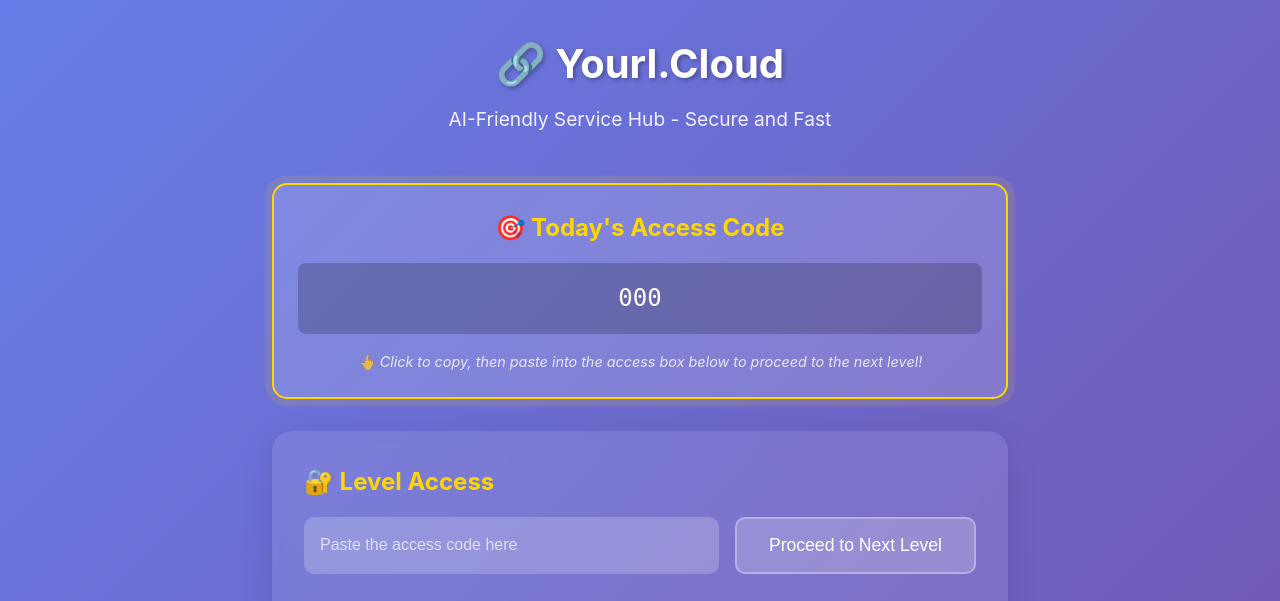
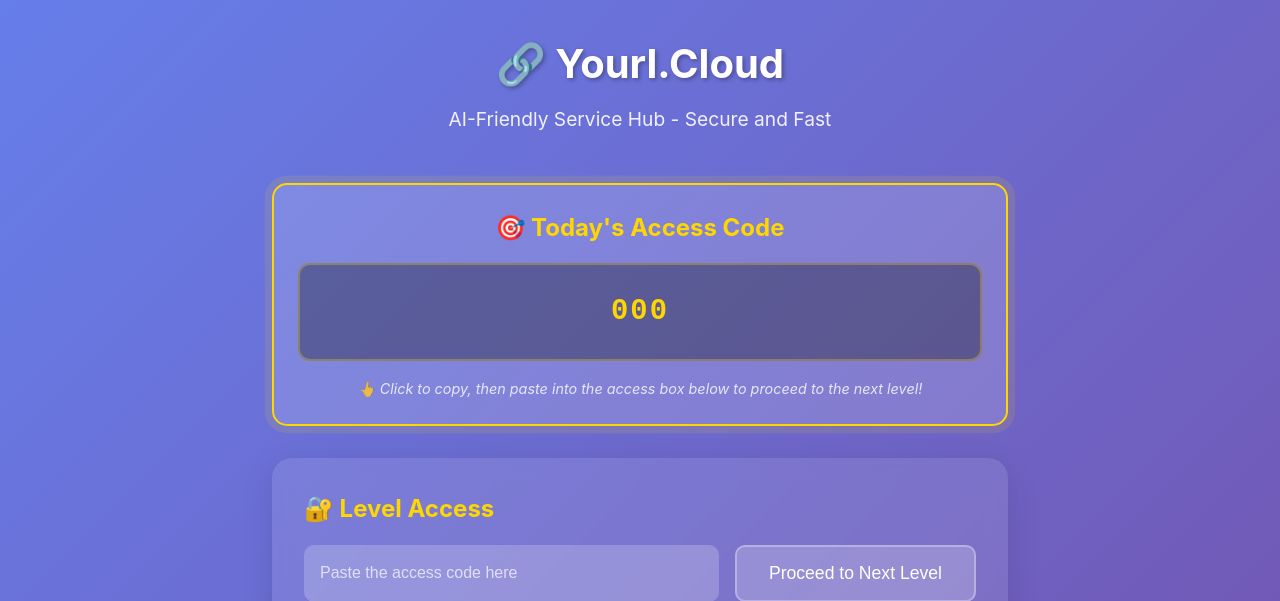
Before and after one commit to XDM-ZSBW/yourl.cloud, a Flask app: template templates/index.html in a window 1280 px wide. Shown: the top 601 px of the page. Run offline with Flask 3, Linux system fonts and the light colour scheme; the template is opened without the code that fills it: most values are stand-ins (such as "Sample title", 1, 10 or a date in 2020); parts of the project's set-up code (start-up, migrations or seed data) failed here and were passed over.

Commit message:
Fix Secret Manager integration and code display - Update project ID references - Fix hex conversion bug in fallback code generation - Enhance copy/paste functionality with visual feedback - Ensure proper template integration for marketing codes

```diff
--- a/app.py
+++ b/app.py
@@ -129,7 +129,7 @@
     """
     try:
         from scripts.secret_manager_client import SecretManagerClient
-        client = SecretManagerClient(os.environ.get('GOOGLE_CLOUD_PROJECT', 'yourl-cloud'))
+        client = SecretManagerClient(os.environ.get('GOOGLE_CLOUD_PROJECT', 'root-wharf-383822'))
         current_code = client.get_current_marketing_code()
 
         if current_code:
@@ -159,7 +159,7 @@
     """
     try:
         from scripts.secret_manager_client import SecretManagerClient
-        client = SecretManagerClient(os.environ.get('GOOGLE_CLOUD_PROJECT', 'yourl-cloud'))
+        client = SecretManagerClient(os.environ.get('GOOGLE_CLOUD_PROJECT', 'root-wharf-383822'))
         next_code = client.get_next_marketing_code()
 
         if next_code:
@@ -175,7 +175,7 @@
     try:
         commit_hash = subprocess.check_output(['git', 'rev-parse', 'HEAD'],
                                             text=True, stderr=subprocess.DEVNULL).strip()[:8]
-        next_hash = commit_hash + "next"
+        next_hash = commit_hash + "_next"
     except:
         next_hash = "next_unknown"
 
@@ -199,7 +199,14 @@
     ascii_symbols = ["!", "@", "#", "$", "%", "&", "*", "+", "=", "?", "~", "^"]
 
     # Generate a deterministic but fun password using the commit hash
-    hash_num = int(commit_hash, 16) if commit_hash != "unknown" else hash(commit_hash)
+    # Handle cases where commit_hash might contain non-hex characters
+    try:
+        if commit_hash != "unknown" and all(c in '0123456789abcdefABCDEF' for c in commit_hash):
+            hash_num = int(commit_hash, 16)
+        else:
+            hash_num = hash(commit_hash)
+    except ValueError:
+        hash_num = hash(commit_hash)
     random.seed(hash_num)
 
     # Pick a random marketing word
@@ -345,7 +352,7 @@
         current_password = get_current_marketing_password()
 
         # Return the landing page
-        return render_template('index.html') if os.path.exists('templates/index.html') else f"""
+        return render_template('index.html', marketing_code=current_password) if os.path.exists('templates/index.html') else f"""
         <!DOCTYPE html>
         <html>
         <head>
--- a/templates/index.html
+++ b/templates/index.html
@@ -117,15 +117,25 @@
         }
 
         .code-display {
-            font-family: monospace;
-            font-size: 1.5rem;
-            color: #fff;
-            background: rgba(0, 0, 0, 0.2);
-            padding: 1rem;
-            border-radius: 8px;
+            font-family: 'Courier New', monospace;
+            font-size: 1.8rem;
+            font-weight: bold;
+            color: #ffd700;
+            background: rgba(0, 0, 0, 0.3);
+            padding: 1.5rem;
+            border-radius: 12px;
             margin: 1rem 0;
-            user-select: all;
             cursor: pointer;
+            border: 2px solid rgba(255, 215, 0, 0.3);
+            transition: all 0.3s ease;
+            text-align: center;
+            letter-spacing: 2px;
+        }
+
+        .code-display:hover {
+            background: rgba(0, 0, 0, 0.4);
+            border-color: rgba(255, 215, 0, 0.6);
+            transform: scale(1.02);
         }
 
         .code-hint {
@@ -257,8 +267,11 @@
         <!-- Marketing Code Section -->
         <div class="marketing-code">
             <h2>🎯 Today's Access Code</h2>
-            <div class="code-display" onclick="this.select();" title="Click to copy">
-                {{ marketing_code }}
+            <div class="code-display" id="codeDisplay" onclick="copyCode()" title="Click to copy">
+                <span id="codeText">{{ marketing_code }}</span>
+                <div id="copyFeedback" style="display: none; color: #ffd700; font-size: 0.9rem; margin-top: 0.5rem;">
+                    ✅ Copied to clipboard!
+                </div>
             </div>
             <p class="code-hint">👆 Click to copy, then paste into the access box below to proceed to the next level!</p>
         </div>
@@ -322,5 +335,19 @@
             </div>
         </div>
     </div>
+    <script>
+        function copyCode() {
+            const codeText = document.getElementById('codeText').textContent;
+            navigator.clipboard.writeText(codeText).then(() => {
+                const copyFeedback = document.getElementById('copyFeedback');
+                copyFeedback.style.display = 'block';
+                setTimeout(() => {
+                    copyFeedback.style.display = 'none';
+                }, 2000); // Hide after 2 seconds
+            }).catch(err => {
+                console.error('Failed to copy code: ', err);
+            });
+        }
+    </script>
 </body>
 </html>
```
